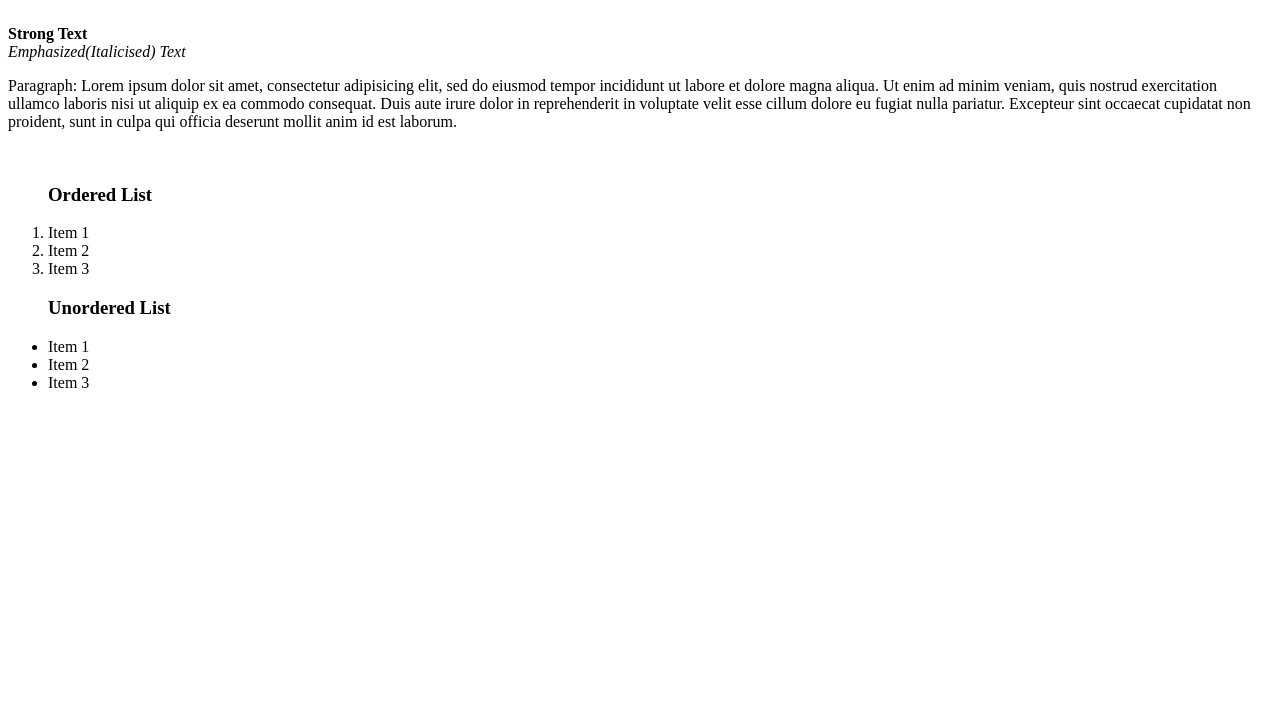
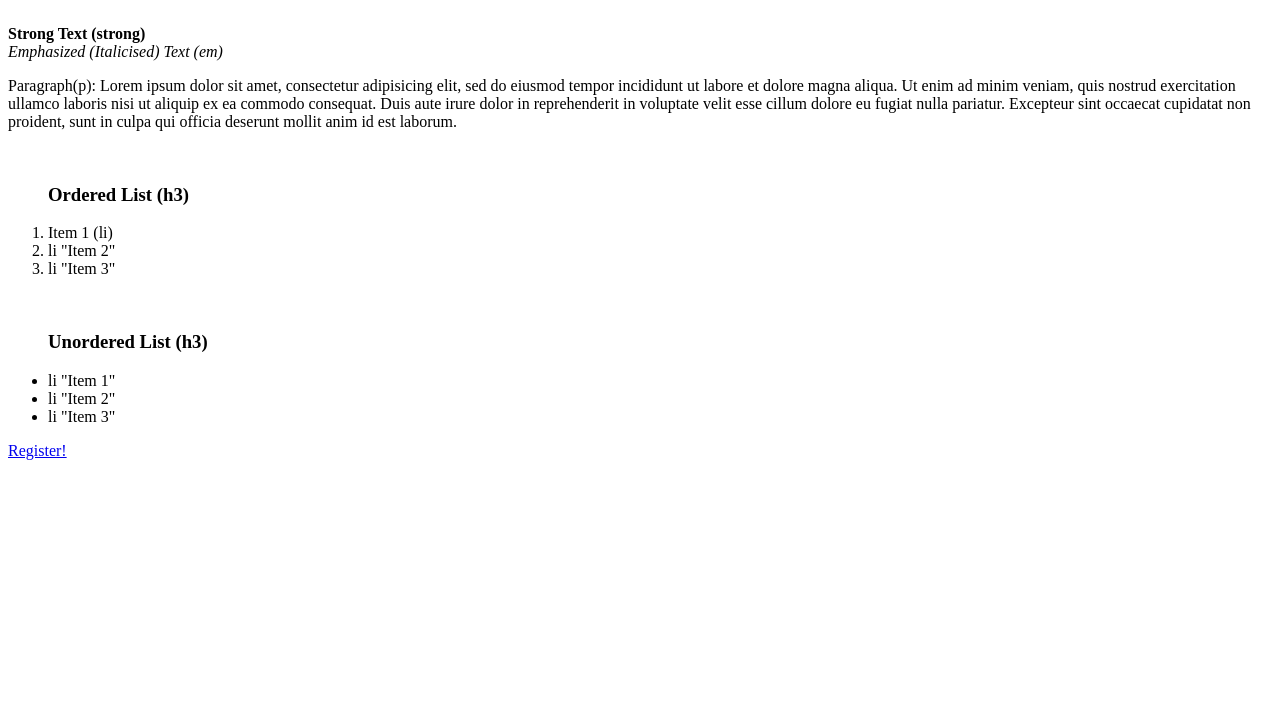
Before and after one commit to danizeraus/WebDev-Exercises, a plain HTML site: page index.html in a window 1280 px wide. Shown: the part 73-800 px from the top of the page. Drawn offline with Linux system fonts and the light colour scheme.

Commit message:
Added content

```diff
--- a/index.html
+++ b/index.html
@@ -5,24 +5,25 @@
     <title>WebDev Beginner Webpage</title>
   </head>
   <body>
-    <h1>Beginner Webpage</h1> <br>
-    <strong>Strong Text</strong> <br>
-    <em>Emphasized(Italicised) Text</em> <br>
-    <p>Paragraph: Lorem ipsum dolor sit amet, consectetur adipisicing elit, sed do eiusmod tempor incididunt ut labore et dolore magna aliqua. Ut enim ad minim veniam, quis nostrud exercitation ullamco laboris nisi ut aliquip ex ea commodo consequat. Duis aute irure dolor in reprehenderit in voluptate velit esse cillum dolore eu fugiat nulla pariatur. Excepteur sint occaecat cupidatat non proident, sunt in culpa qui officia deserunt mollit anim id est laborum.</p> <br>
+    <h1>Beginner Webpage (h1)</h1> <br>
+    <strong>Strong Text (strong)</strong> <br>
+    <em>Emphasized (Italicised) Text (em)</em> <br>
+    <p>Paragraph(p): Lorem ipsum dolor sit amet, consectetur adipisicing elit, sed do eiusmod tempor incididunt ut labore et dolore magna aliqua. Ut enim ad minim veniam, quis nostrud exercitation ullamco laboris nisi ut aliquip ex ea commodo consequat. Duis aute irure dolor in reprehenderit in voluptate velit esse cillum dolore eu fugiat nulla pariatur. Excepteur sint occaecat cupidatat non proident, sunt in culpa qui officia deserunt mollit anim id est laborum.</p> <br>
 
     <ol>
-      <h3>Ordered List</h3>
-      <li>Item 1</li>
-      <li>Item 2</li>
-      <li>Item 3</li>
-    </ol>
+      <h3>Ordered List (h3)</h3>
+      <li>Item 1 (li)</li>
+      <li>li "Item 2"</li>
+      <li>li "Item 3"</li>
+    </ol><br>
 
     <ul>
-      <h3>Unordered List</h3>
-      <li>Item 1</li>
-      <li>Item 2</li>
-      <li>Item 3</li>
+      <h3>Unordered List (h3)</h3>
+      <li>li "Item 1"</li>
+      <li>li "Item 2"</li>
+      <li>li "Item 3"</li>
     </ul>
+    <a href="register.html">Register!</a>
 
   </body>
 </html>
```
